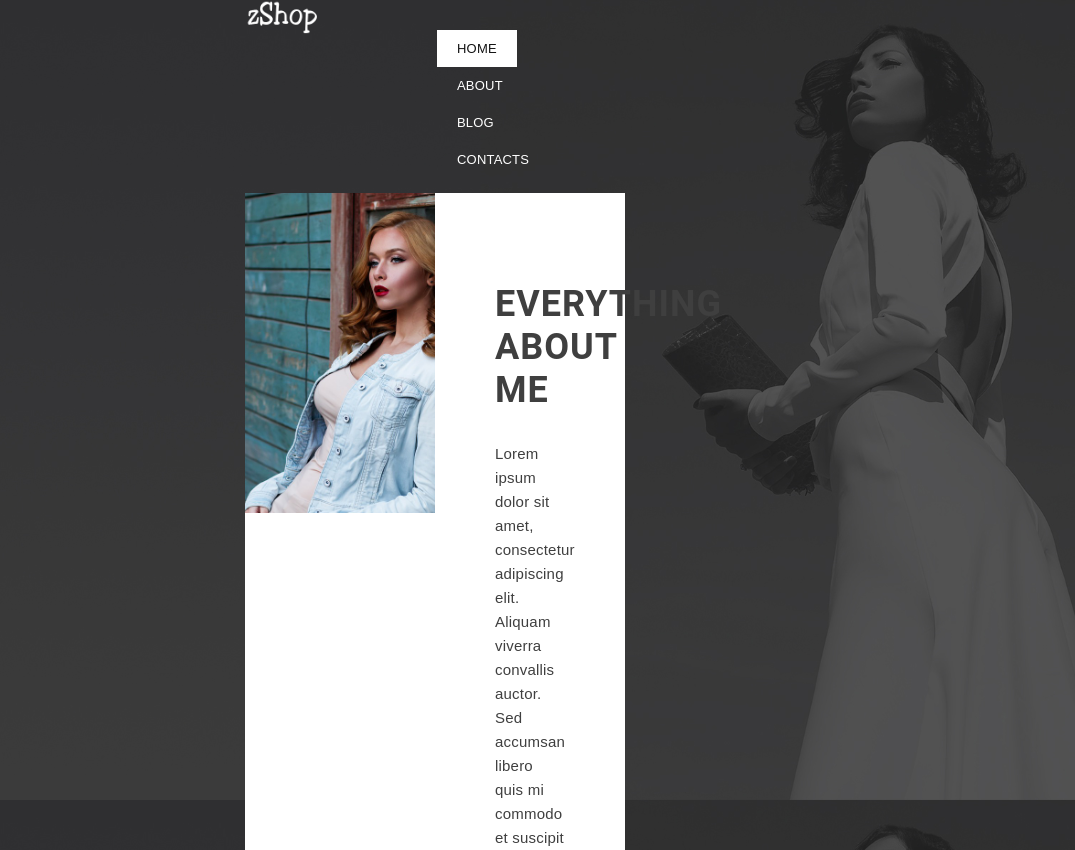
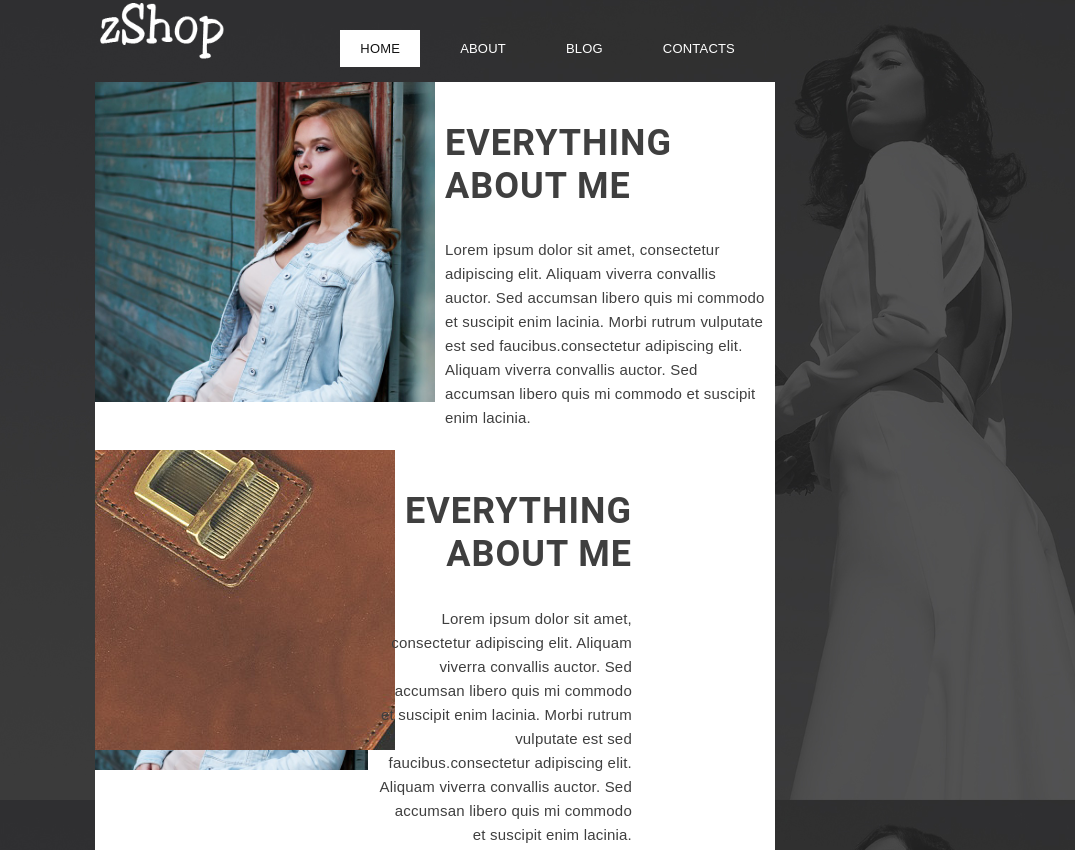
Before and after one commit to Juancmb27/Copy-Zshop, a plain HTML site: page archive.html in a window 1280 px wide. Shown: the top 850 px of the page, without its empty margins (205-1280 px from the left). Drawn offline with Linux system fonts and the light colour scheme.

Commit message:
cambio-proporciones

```diff
--- a/css/practice.css
+++ b/css/practice.css
@@ -9,7 +9,7 @@
 }
 
 .menu-header {
-    grid-column-start: 5;
+    grid-column-start: 4;
     grid-column-end: 11;
     width: 100%;
 }
@@ -18,7 +18,7 @@
 
 
 .wrap-body{
-    padding: 0px 450px;
+    padding: 0px 300px;
 }
 
 .row{
@@ -167,8 +167,8 @@
 
 .box-image2{
     background-image: url('../images/16.jpg');
-    width: 500px;
-    height: 500px;
+    width: 300px;
+    height: 300px;
 }
 
 
@@ -194,3 +194,7 @@
     display: grid;
     grid-template-columns: 1fr;
 }
+
+.content-box{
+    background: white;
+}
--- a/css/style.css
+++ b/css/style.css
@@ -253,7 +253,8 @@ body .wrap-body {
 
 
 .box-text {
-	padding: 60px;
+	padding: 10px;
+
 }
 
 .box-image {
@@ -262,8 +263,8 @@ body .wrap-body {
 	display: block;
 	height: 100%;
 	width: 100%;
-	opacity: 1;
-	z-index: 1;
+
+
 }
 
 .heading {
```
